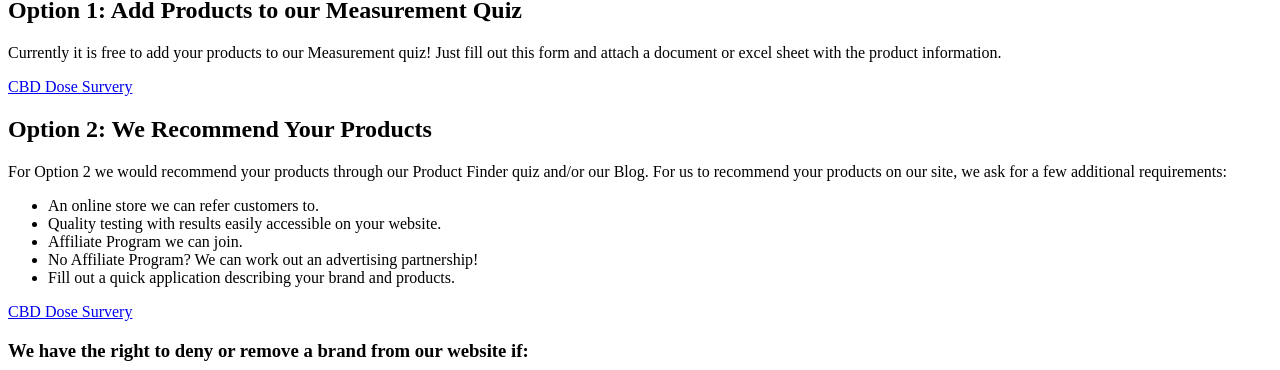
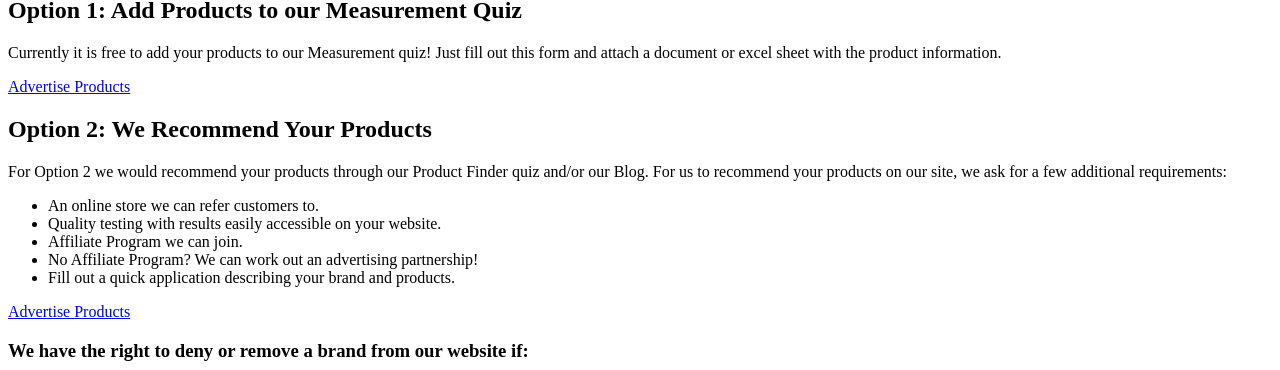
Before and after one commit to cbvargas5/Accu-Hemp, a React app: page /companies in a window 1280 px wide. Shown: the part 738-1108 px from the top of the page. Built offline with nearby package versions, Linux system fonts and the light colour scheme; the HTML template or start-up script is replaced by a standard one.

Commit message:
working buttons added to companies page

```diff
--- a/client/src/components/pages/CompaniesPage.jsx
+++ b/client/src/components/pages/CompaniesPage.jsx
@@ -27,7 +27,7 @@ export default function CompaniesPage() {
       <section className="option-1 underline-sec">
         <h2><strong>Option 1:</strong> Add Products to our Measurement Quiz</h2>
         <p>Currently it is free to add your products to our Measurement quiz! Just fill out this form and attach a document or excel sheet with the product information.</p>
-        <ButtonCard link="/dose/survey" icon="fas fa-clipboard-list">CBD Dose Survery</ButtonCard>
+        <ButtonCard link="/add-products" icon="fas fa-plus">Advertise Products</ButtonCard>
       </section>
       <section className="option-2 underline-sec">
         <h2><strong>Option 2:</strong> We Recommend Your Products</h2>
@@ -54,7 +54,7 @@ export default function CompaniesPage() {
             <span>Fill out a quick application describing your brand and products.</span>
           </li>
         </ul>
-        <ButtonCard link="/dose/survey" icon="fas fa-clipboard-list">CBD Dose Survery</ButtonCard>
+        <ButtonCard link="/advertise-products" icon="fas fa-bullhorn">Advertise Products</ButtonCard>
       </section>
       <section className="right-to-deny underline-sec">
         <h3>We have the right to deny or remove a brand from our website if:</h3>
```
